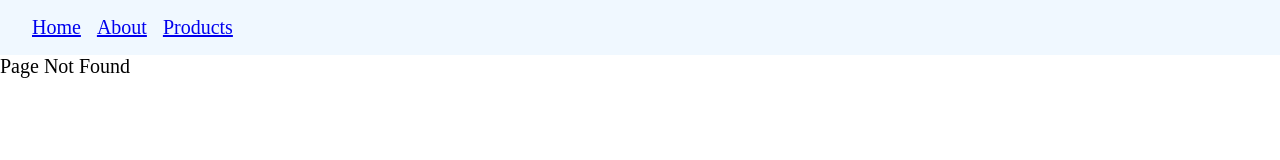
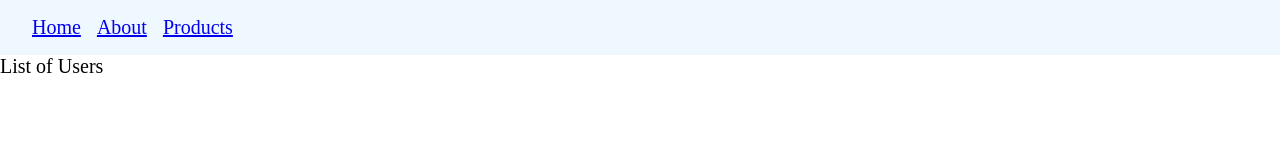
Before and after one commit to DarshVallur/React-Advanced, a React (Create React App) app: page /users in a window 1280 px wide. Before the commit this address had no page. Shown: the top 160 px of the page. Built offline with nearby package versions, Linux system fonts and the light colour scheme.

Commit message:
Dynamic Routes

```diff
--- a/src/App.js
+++ b/src/App.js
@@ -8,6 +8,7 @@ import { NoMatch } from './components/NoMatch.js';
 import Products from './components/Products.js';
 import FeaturedProducts from './components/FeaturedProducts';
 import NewProducts from './components/NewProducts';
+import Users from './components/Users';
 
 function App() {
   return (
@@ -22,6 +23,7 @@ function App() {
           <Route path="featured" element={<FeaturedProducts />} />
           <Route path="new" element={<NewProducts />} />
         </Route>
+        <Route path="users" element={<Users />}></Route>
         <Route path="*" element={<NoMatch />}></Route>
       </Routes>
     </>
--- /dev/null
+++ b/src/components/Users.js
@@ -0,0 +1,7 @@
+import React from 'react';
+
+const Users = () => {
+  return <div>List of Users</div>;
+};
+
+export default Users;
```
